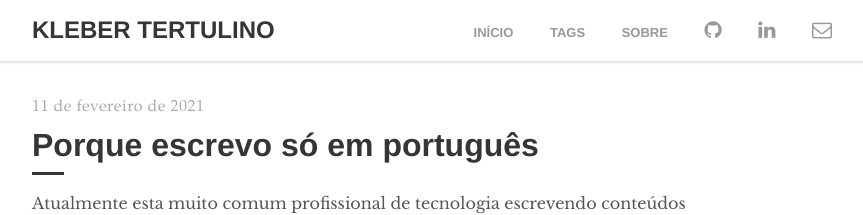
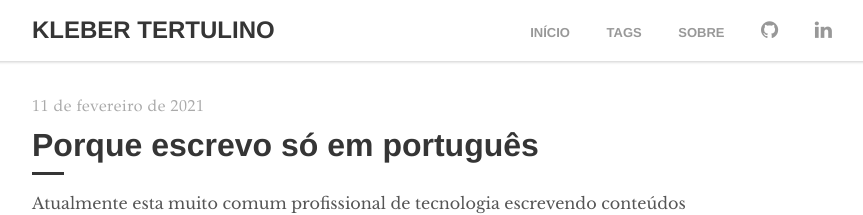
Before and after one commit to klebertertulino/klebertertulino.github.io, a Jekyll site: the page built from index.html, in a window 1280 px wide. Shown: the top 215 px of the page, without its empty margins (208-1071 px from the left). Built offline with Jekyll 4.4.1, drawn with Linux system fonts in a browser that asks for light colours; the list of posts is cut into pages by our own code.

Commit message:
fix: :bug: fix linkedin url and remove email

```diff
--- a/_includes/navigation.html
+++ b/_includes/navigation.html
@@ -8,8 +8,7 @@
       <li><a href="{{ '/tags' | prepend: site.baseurl }}">Tags</a></i></li>
       <li><a href="{{ '/sobre' | prepend: site.baseurl }}">Sobre</a></i></li>
       <li class="social"><a href="http://github.com/{{site.social-github}}" target="_blank"><i class="fa fa-github"></i></a></li>
-      <li class="social"><a href="http://github.com/{{site.social-linkedin}}" target="_blank"><i class="fa fa-linkedin"></i></a></li>
-      <li class="social"><a href="mailto:{{site.social-email}}" target="_blank"><i class="fa fa-envelope-o"></i></a></li>
+      <li class="social"><a href="http://linkkedin.com/{{site.social-linkedin}}" target="_blank"><i class="fa fa-linkedin"></i></a></li>
     </ul>
   </div>
 </nav>
```
